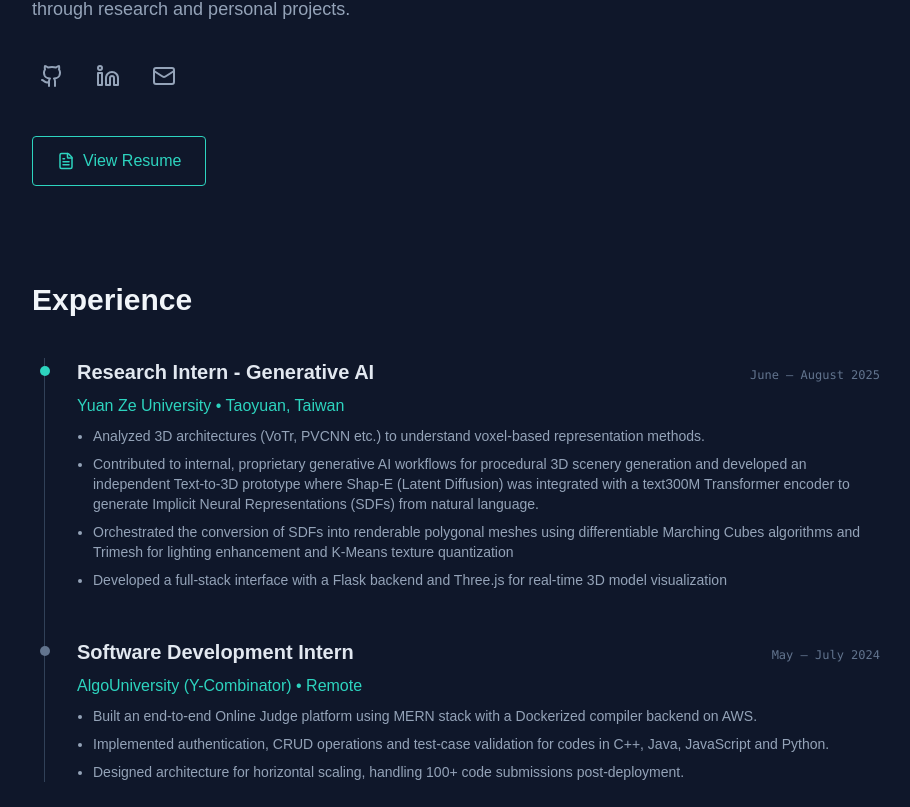
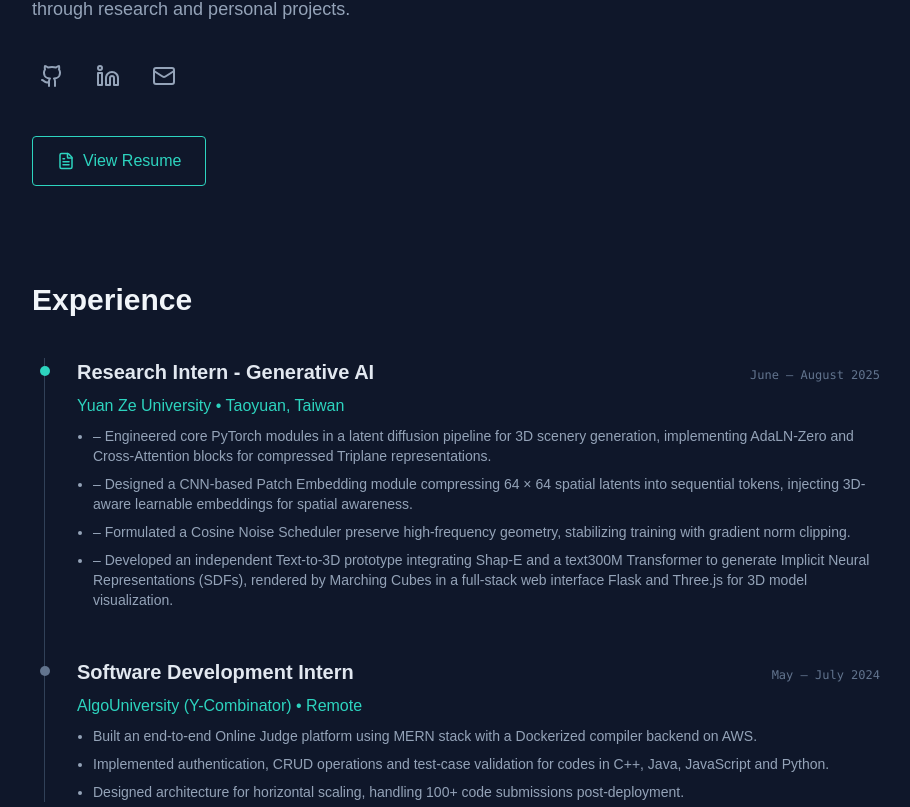
Before and after one commit to aryan0xo76/portfolio-website, a Next.js app: page / in a window 1280 px wide. Shown: the part 433-1240 px from the top of the page, without its empty margins (184-1094 px from the left). Built offline with nearby package versions, Linux system fonts and the light colour scheme.

Commit message:
correction in int description

```diff
--- a/app/page.tsx
+++ b/app/page.tsx
@@ -101,26 +101,26 @@ export default function Home() {
               </p>
               <ul className="list-disc ml-4 space-y-2 text-sm text-slate-400">
                 <li>
-                  Analyzed 3D architectures (VoTr, PVCNN etc.) to understand
-                  voxel-based representation methods.
+                  – Engineered core PyTorch modules in a latent diffusion
+                  pipeline for 3D scenery generation, implementing AdaLN-Zero
+                  and Cross-Attention blocks for compressed Triplane
+                  representations.
                 </li>
                 <li>
-                  Contributed to internal, proprietary generative AI workflows
-                  for procedural 3D scenery generation and developed an
-                  independent Text-to-3D prototype where Shap-E (Latent
-                  Diffusion) was integrated with a text300M Transformer encoder
-                  to generate Implicit Neural Representations (SDFs) from
-                  natural language.
+                  – Designed a CNN-based Patch Embedding module compressing 64 ×
+                  64 spatial latents into sequential tokens, injecting 3D-aware
+                  learnable embeddings for spatial awareness.
                 </li>
                 <li>
-                  Orchestrated the conversion of SDFs into renderable polygonal
-                  meshes using differentiable Marching Cubes algorithms and
-                  Trimesh for lighting enhancement and K-Means texture
-                  quantization
+                  – Formulated a Cosine Noise Scheduler preserve high-frequency
+                  geometry, stabilizing training with gradient norm clipping.
                 </li>
                 <li>
-                  Developed a full-stack interface with a Flask backend and
-                  Three.js for real-time 3D model visualization
+                  – Developed an independent Text-to-3D prototype integrating
+                  Shap-E and a text300M Transformer to generate Implicit Neural
+                  Representations (SDFs), rendered by Marching Cubes in a
+                  full-stack web interface Flask and Three.js for 3D model
+                  visualization.
                 </li>
               </ul>
             </div>
```
